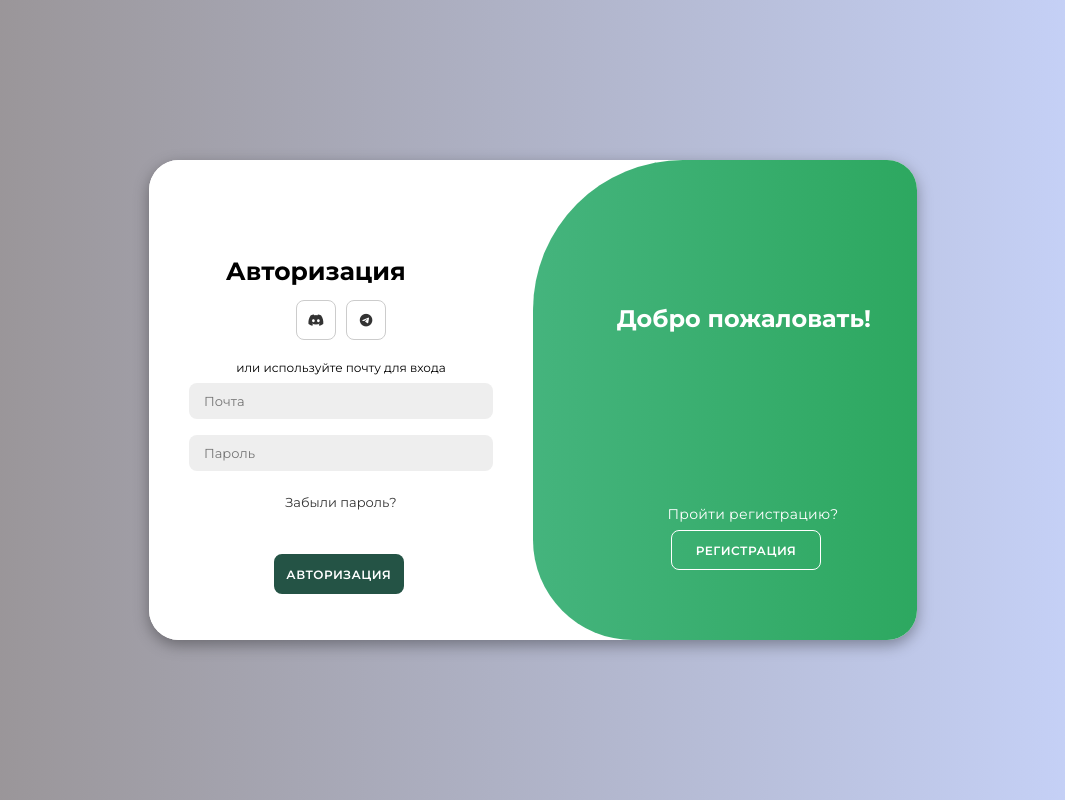
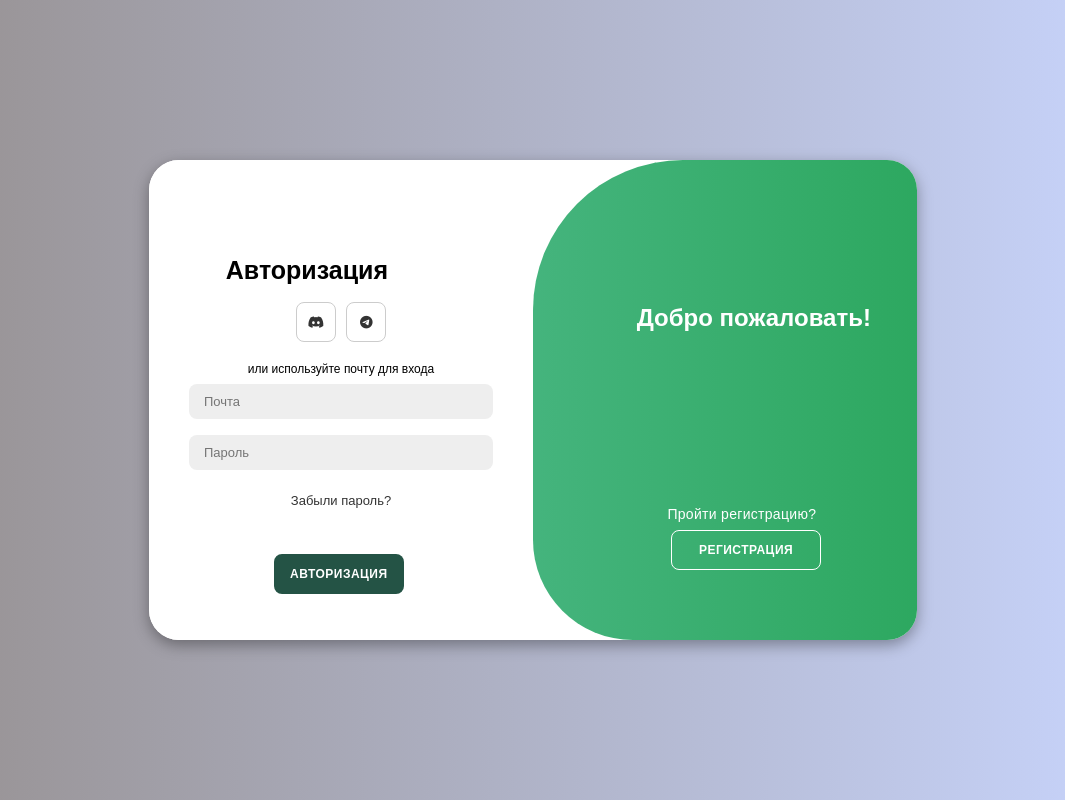
Before and after one commit to 21thyear/Moderation-Panel-Django, a Django app: page / in a window 1280 px wide. Shown: the whole page, without its empty margins (107-1172 px from the left). Run offline with Django 4.2, Linux system fonts and the light colour scheme.

Commit message:
fix x2 (error loading css styles)

```diff
--- a/headerpage/templates/headerpage/header.html
+++ b/headerpage/templates/headerpage/header.html
@@ -7,10 +7,7 @@
         <meta name="viewport" content="width=device-width, initial-scale=1.0">
 
         <link rel="stylesheet" href="https://cdnjs.cloudflare.com/ajax/libs/font-awesome/6.4.2/css/all.min.css">
-        <link rel="stylesheet" type="text/css" href="{% static 'styles/style.css' %}">
-        <link rel="stylesheet" type="text/css" href="{% static 'styles/adaptaion.css' %}">
 
-        <link rel="icon" type="image/x-icon" href="favicon.ico">
         <title>Moderation Panel</title>
     </head>
     <body>
```
